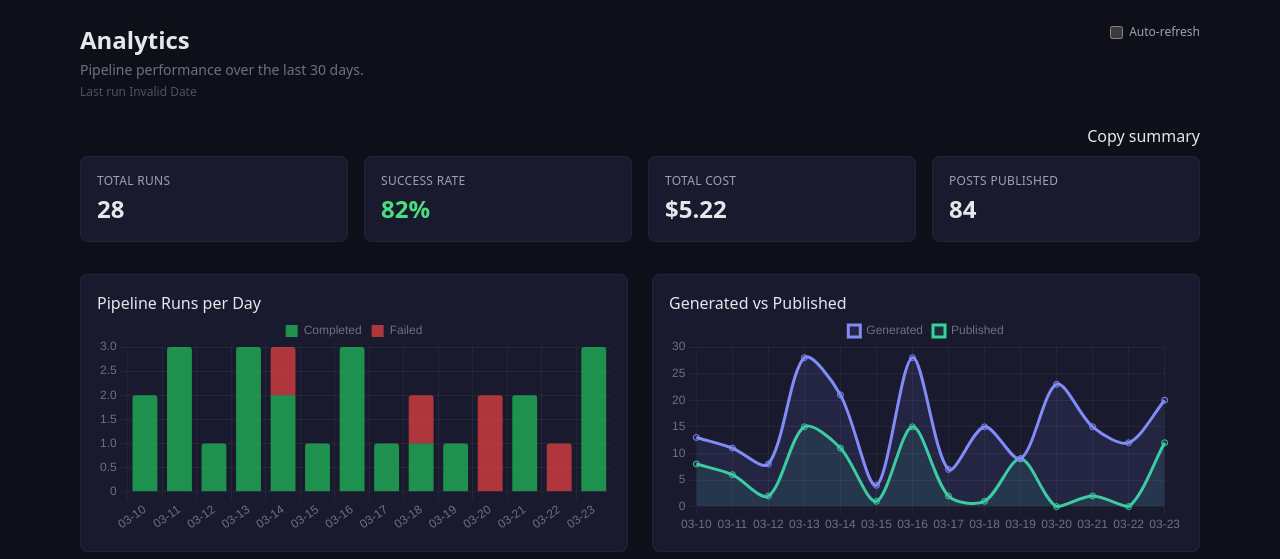
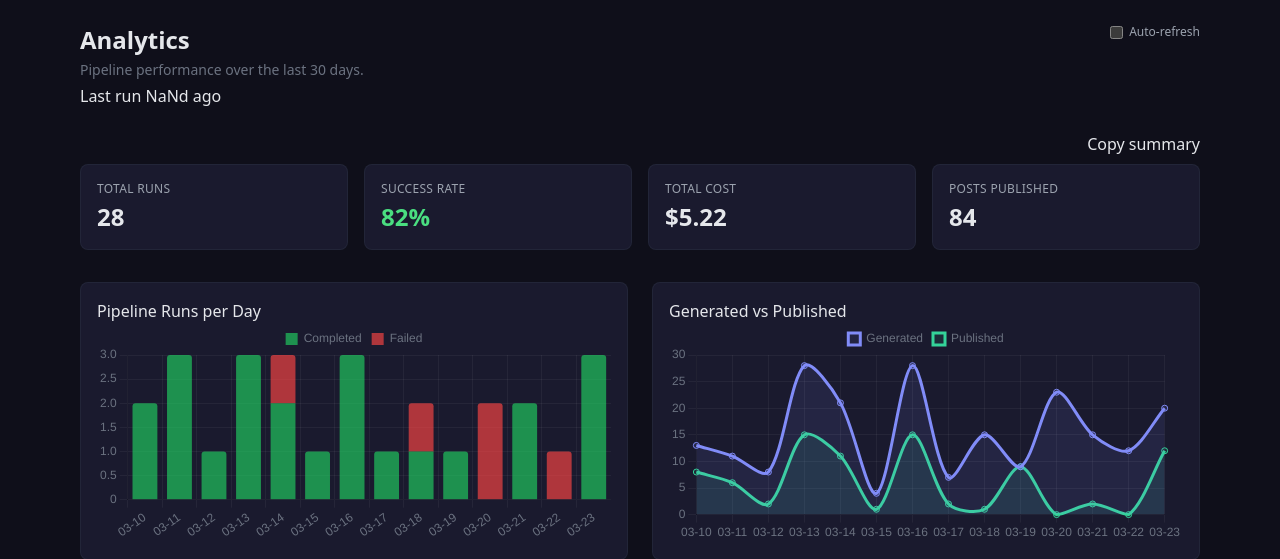
Before and after one commit to rrs1979/TelegramChannelAI, a Flask app: page /analytics in a window 1280 px wide. Shown: the part 53-612 px from the top of the page. Run offline with Flask 3, Linux system fonts and the light colour scheme; data comes from the database, SQL or seed files in the repository; some libraries are stand-ins or nearby versions.

Commit message:
tick the analytics last-run line like the other pages

```diff
--- a/web/templates/analytics.html
+++ b/web/templates/analytics.html
@@ -7,7 +7,7 @@
         <h1 class="text-2xl font-bold">Analytics</h1>
         <p class="text-gray-500 text-sm mt-1">Pipeline performance over the last 30 days.</p>
         {% if global_last_run %}
-        <p class="text-gray-600 text-xs mt-1" id="analytics-last-run" data-ts="{{ global_last_run.started_at }}"></p>
+        <p class="muted mt-1" id="analytics-last-run" data-ts="{{ global_last_run.started_at }}"></p>
         {% endif %}
     </div>
     <label class="flex items-center gap-1.5 text-xs text-gray-400 cursor-pointer select-none">
@@ -208,7 +208,18 @@
     var el = document.getElementById('analytics-last-run');
     if (!el || !el.dataset.ts) return;
     var d = new Date(el.dataset.ts + 'Z');
-    el.textContent = 'Last run ' + d.toLocaleString();
+    function tick() {
+        var diff = Math.floor((Date.now() - d.getTime()) / 1000);
+        var ago;
+        if (diff < 60) ago = 'just now';
+        else if (diff < 3600) ago = Math.floor(diff / 60) + 'm ago';
+        else if (diff < 86400) ago = Math.floor(diff / 3600) + 'h ago';
+        else ago = Math.floor(diff / 86400) + 'd ago';
+        el.textContent = 'Last run ' + ago;
+        el.title = d.toLocaleString();
+    }
+    tick();
+    setInterval(tick, 60000);
 })();
 </script>
 {% endblock %}
```
